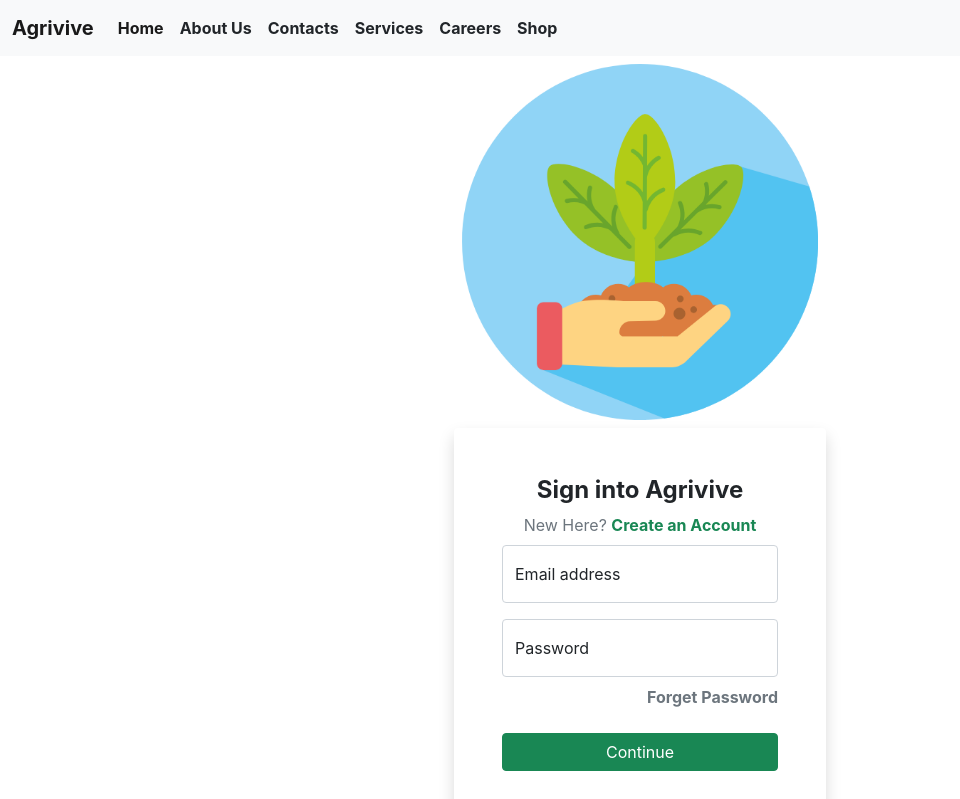
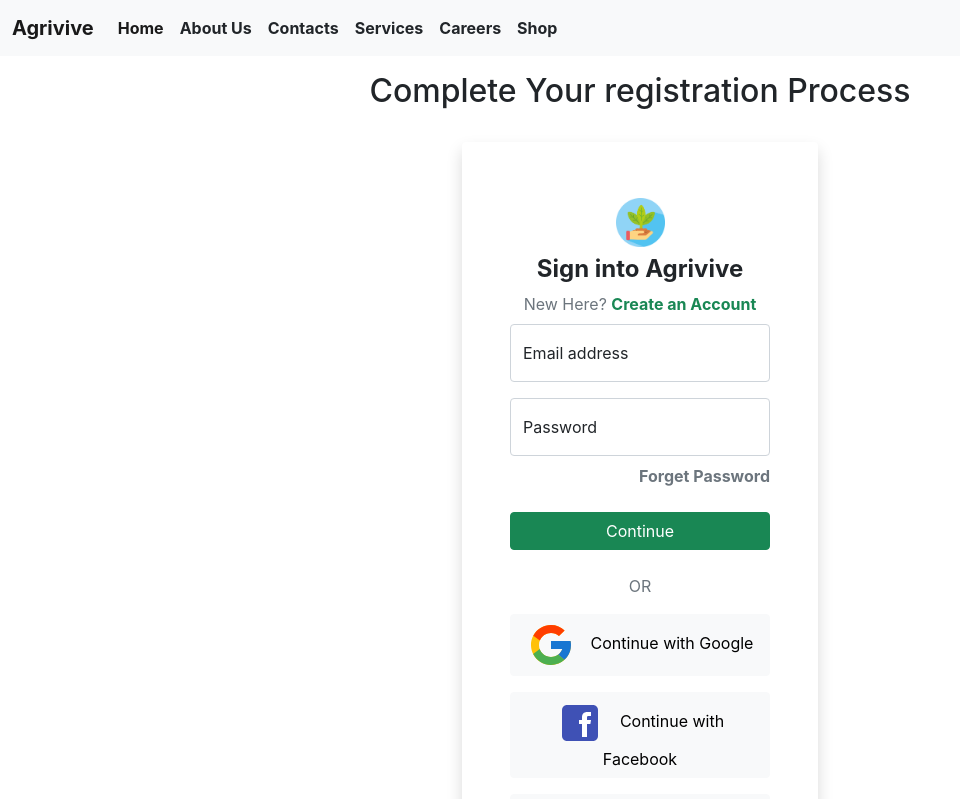
Before and after one commit to HariSirikonda/Agrivive, a React (Create React App) app: page /register in a window 1280 px wide. Shown: the top 799 px of the page, without its empty margins (0-960 px from the left). Built offline with nearby package versions, Linux system fonts and the light colour scheme.

Commit message:
Added login Functionality

```diff
--- a/src/components/home.js
+++ b/src/components/home.js
@@ -33,7 +33,7 @@
                             <p>Looking for an oppurtunity to make use of your unused lands ? You have come to the right place... We are here to help you earn a considerable income from your land. handover your land for a considerable income monthly on time. Who knows ? your financial freedon might start over here with us. Your liabilities turns Assets. What are you waiting for ? Sign up fast and start your journey towards financial freedom.</p>
                             <p className='lead text-success'><b>100%</b> satisfied <b>Yeild Returns</b></p>
                             <button className='btn btn-success m-2' type='submit' onClick={handleRegisterClick} >Register</button>
-                            <button className='btn btn-light m-2' type='submit'>Login</button>
+                            <button className='btn btn-light m-2' type='submit' onClick={handleRegisterClick}>Login</button>
                             <div className='newsletter bg-light d-flex m-3 p-3 align-items-center justify-content-center'>
                                 <h4 className='w-50'>Subscribe for our news letter</h4>
                                 <input className='form-control m-2 w-50' placeholder='Enter your Email Id' id='Emailinput'></input>
--- a/src/components/registerpage.js
+++ b/src/components/registerpage.js
@@ -8,11 +8,14 @@
         <>
             <section className="wrapper mb-3">
                 <div className="container">
-                    <div className="col-sm-8 offset-sm-2 col-lg-6 offset-lg-3 col-xl-4 offset-xl-4 text-center">
-                        <div className="logo">
-                            <img className="img-fluid p-2" src={Logo} alt="Logo"/>
-                        </div>
-                        <form className="rounded bg-white shadow p-5">
+                    <div className='m-2 p-2'>
+                        <h2>Complete Your registration Process</h2>
+                    </div>
+                    <div className="col-sm-8 d-flex offset-sm-2 col-lg-6 offset-lg-3 col-xl-4 offset-xl-4 align-items-center justify-content-center">
+                        <form className="rounded bg-white shadow p-5 m-2">
+                            <div className="logo">
+                                <img className="img-fluid p-2 w-25" src={Logo} alt="Logo"/>
+                            </div>
                             <h3 className="text-dark fw-bolder fs-4 mb-2">Sign into Agrivive</h3>
                             <div className="fw-normal text-muted mb-2">
                                 New Here? <a href="#" className="text-success text-decoration-none fw-bold">Create an Account</a>
@@ -30,16 +33,16 @@
                             </div>
                             <button id="ContinueButton" type="submit" className="submit_btn btn btn-success w-100 my-4" onclick="submitLogin()">Continue</button>
                             <div className="text-center text-uppercase text-muted mb-3">or</div>
-                            <a href="https://www.google.com/" target="_blank" className="btn btn-light login_with w-100 mb-3">
-                                <img src={GoogleIcon} className="img-fluid me-3"/>
+                            <a href="https://www.google.com/" target="_blank" className="btn d-inline-block btn-light login_with w-100 mb-3">
+                                <img src={GoogleIcon} className="img-fluid me-3 h-25"/>
                                     Continue with Google
                             </a>
-                            <a href="https://www.facebook.com/" target="_blank" className="btn btn-light login_with w-100 mb-3">
-                                <img src={FacebookIcon} className="img-fluid me-3"/>
+                            <a href="https://www.facebook.com/" target="_blank" className="btn d-inline-block btn-light login_with w-100 mb-3">
+                                <img src={FacebookIcon} className="img-fluid me-3 h-25"/>
                                     Continue with Facebook
                             </a>
-                            <a href="https://www.linkedin.com/" target="_blank" className="btn btn-light login_with w-100 mb-3">
-                                <img src={LinkedIcon} className="img-fluid me-3"/>
+                            <a href="https://www.linkedin.com/" target="_blank" className="btn d-inline-block btn-light login_with w-100 mb-3">
+                                <img src={LinkedIcon} className="img-fluid me-3 h-25"/>
                                     Continue with Linked
                             </a>
                         </form>
```
